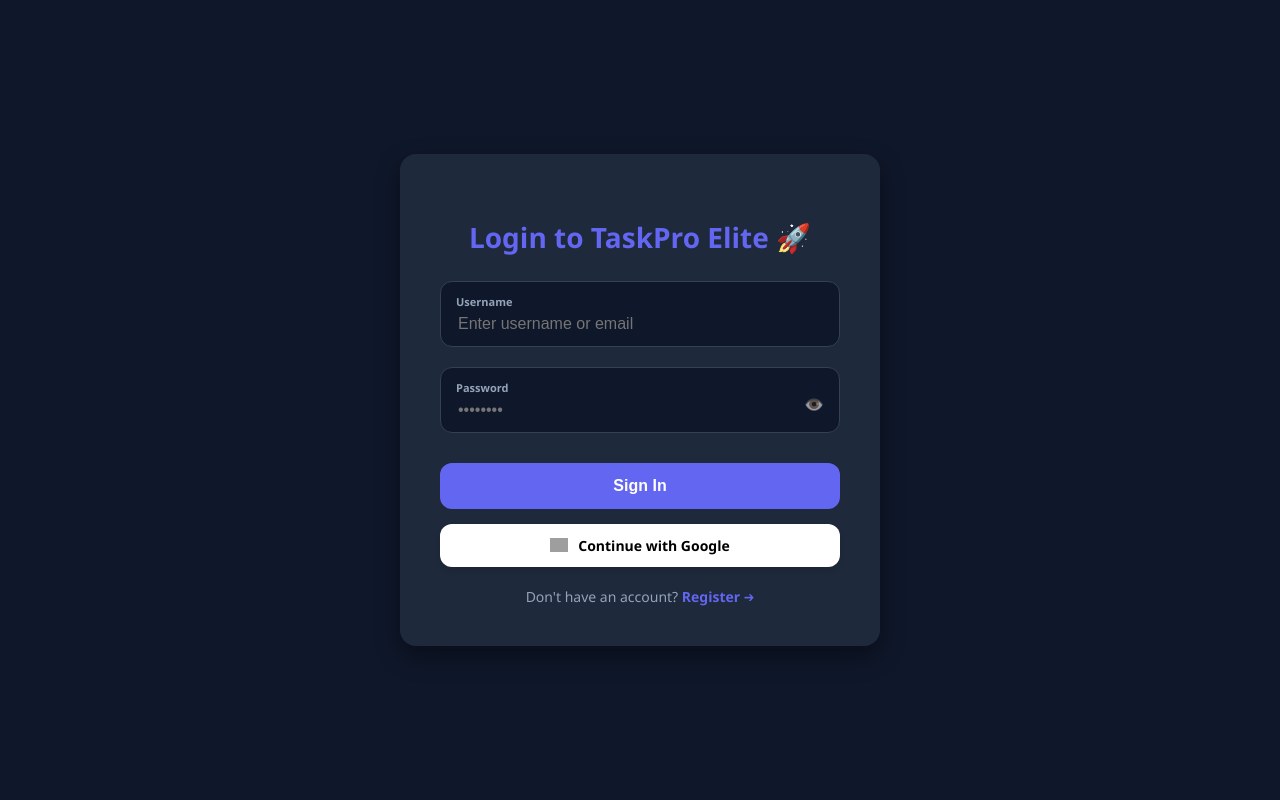
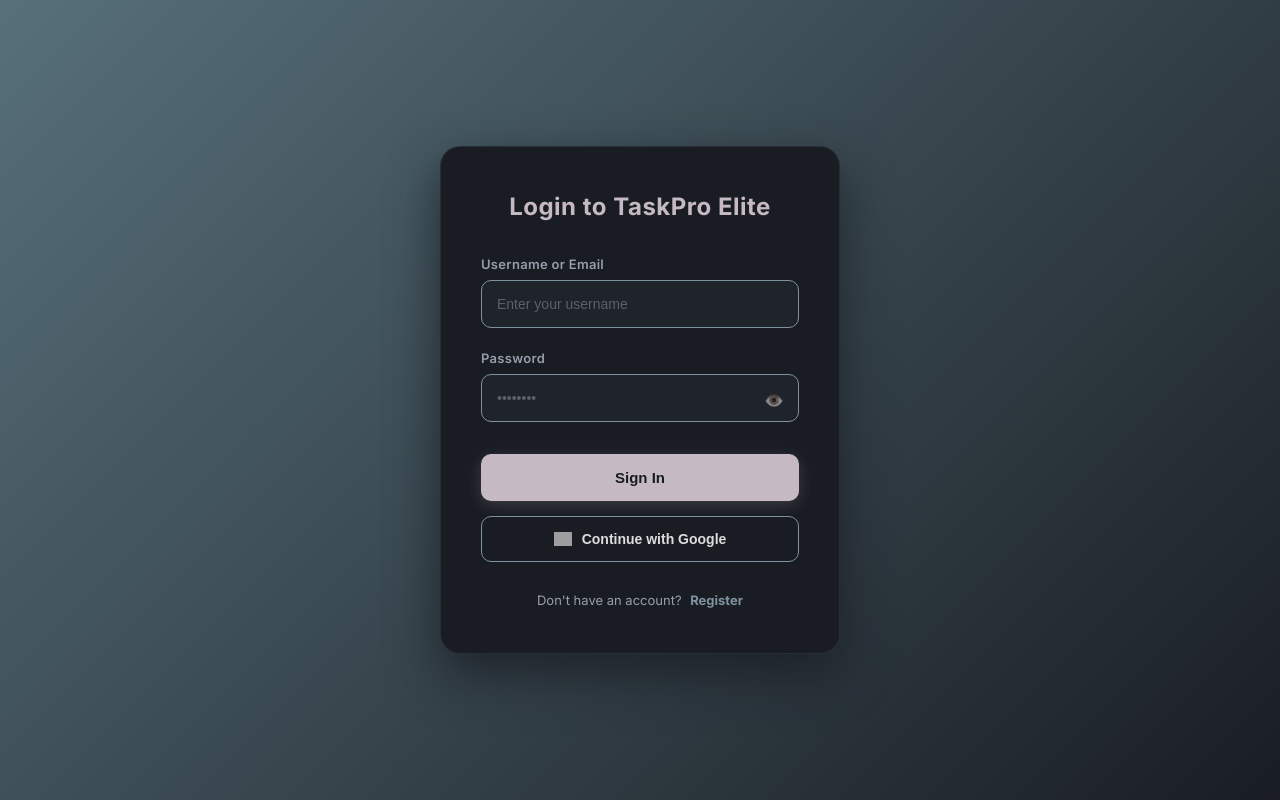
Before and after one commit to bhishmak529-sys/my-task-app, a Flask app: page /login in a window 1280 px wide. Run offline with Flask 3, Linux system fonts and the light colour scheme; grey boxes are pictures that could not be loaded.

Commit message:
Update login.html

```diff
--- a/templates/login.html
+++ b/templates/login.html
@@ -3,35 +3,189 @@
 <head>
     <meta charset="UTF-8">
     <meta name="viewport" content="width=device-width, initial-scale=1.0">
-    <title>TaskPro Elite - Login</title>
+    <title>Login - TaskPro Elite</title>
+    <link href="https://fonts.googleapis.com/css2?family=Inter:wght@400;500;600;700&display=swap" rel="stylesheet">
     <style>
-        body { font-family: 'Segoe UI', Tahoma, Geneva, Verdana, sans-serif; background: #0f172a; color: white; display: flex; justify-content: center; align-items: center; height: 100vh; margin: 0; }
-        .login-card { background: #1e293b; padding: 40px; border-radius: 16px; box-shadow: 0 10px 25px rgba(0,0,0,0.4); width: 100%; max-width: 400px; text-align: center; }
-        h2 { margin-bottom: 25px; font-size: 28px; font-weight: bold; color: #6366f1; }
-        .input-box { background: #0f172a; border: 1px solid #334155; border-radius: 12px; padding: 12px 15px; margin-bottom: 20px; text-align: left; position: relative; }
-        label { font-size: 11px; color: #94a3b8; font-weight: bold; display: block; }
-        input { width: 85%; background: transparent; border: none; color: white; font-size: 16px; outline: none; margin-top: 5px; }
-        .btn-submit { background: #6366f1; color: white; border: none; padding: 14px; border-radius: 12px; width: 100%; font-size: 16px; font-weight: bold; cursor: pointer; transition: 0.2s; margin-top: 10px; }
-        .btn-submit:hover { background: #4f46e5; }
-        .pwd-toggle { position: absolute; right: 15px; top: 50%; transform: translateY(-30%); cursor: pointer; opacity: 0.6; font-size: 16px; user-select: none; }
-        .pwd-toggle:hover { opacity: 1; }
-        .link-text { margin-top: 20px; font-size: 14px; color: #94a3b8; display: block; text-decoration: none; }
-        .link-text span { color: #6366f1; font-weight: bold; }
+        /* 🎨 PREMIUM MUTED ELEGANCE PALETTE */
+        :root {
+            --color-1: #191D23; /* Deep Charcoal */
+            --color-2: #57707A; /* Muted Teal */
+            --color-3: #7E919F; /* Slate Blue */
+            --color-4: #979DAB; /* Lavender Grey */
+            --color-5: #C5BAC4; /* Dusty Mauve */
+            --color-6: #DEDCDC; /* Off-White */
+        }
 
-        /* 🌟 NAYA: Google Button Styling */
-        .btn-google { background: white; color: #000; display: flex; align-items: center; justify-content: center; gap: 10px; border-radius: 12px; padding: 12px; margin-top: 15px; text-decoration: none; font-weight: bold; font-size: 14px; box-shadow: 0 4px 6px rgba(0,0,0,0.1); transition: 0.3s; }
-        .btn-google:hover { background: #f8fafc; transform: translateY(-2px); }
+        body {
+            /* Soft gradient background for depth */
+            background: linear-gradient(135deg, var(--color-2), var(--color-1));
+            color: var(--color-6);
+            font-family: 'Inter', sans-serif;
+            display: flex;
+            justify-content: center;
+            align-items: center;
+            height: 100vh;
+            margin: 0;
+        }
 
-        /* Premium Toast Notification CSS */
-        .flash-container { position: fixed; top: 20px; right: 20px; z-index: 9999; display: flex; flex-direction: column; gap: 10px; }
-        .flash-alert { min-width: 250px; padding: 15px 20px; border-radius: 8px; background: #1e293b; color: white; box-shadow: 0 10px 30px rgba(0,0,0,0.5); border-left: 5px solid #6366f1; animation: slideIn 0.4s ease forwards; font-weight: bold; }
-        .alert-success { border-left-color: #10b981; }
-        .alert-error { border-left-color: #ef4444; }
-        .alert-info { border-left-color: #3b82f6; }
-        @keyframes slideIn { from { transform: translateX(100%); opacity: 0; } to { transform: translateX(0); opacity: 1; } }
+        .auth-card {
+            background-color: var(--color-1);
+            padding: 45px 40px;
+            border-radius: 20px;
+            width: 100%;
+            max-width: 400px;
+            box-shadow: 0 20px 50px rgba(25, 29, 35, 0.8);
+            border: 1px solid rgba(126, 145, 159, 0.15); /* Subtle slate border */
+            box-sizing: border-box;
+        }
+
+        .auth-card h2 {
+            text-align: center;
+            margin-top: 0;
+            margin-bottom: 35px;
+            color: var(--color-5); /* Dusty Mauve for an elegant title */
+            letter-spacing: 0.5px;
+            font-weight: 700;
+        }
+
+        .input-group {
+            margin-bottom: 22px;
+            position: relative;
+        }
+
+        .input-group label {
+            display: block;
+            font-size: 13px;
+            font-weight: 600;
+            margin-bottom: 8px;
+            color: var(--color-4);
+            letter-spacing: 0.3px;
+        }
+
+        .input-field {
+            width: 100%;
+            padding: 15px;
+            background-color: rgba(87, 112, 122, 0.08); /* Very subtle tint */
+            border: 1px solid var(--color-3);
+            border-radius: 10px;
+            color: var(--color-6);
+            font-size: 14px;
+            outline: none;
+            box-sizing: border-box;
+            transition: all 0.3s ease;
+        }
+
+        .input-field::placeholder {
+            color: rgba(151, 157, 171, 0.5); /* Faded color-4 */
+        }
+
+        .input-field:focus {
+            border-color: var(--color-5);
+            box-shadow: 0 0 0 3px rgba(197, 186, 196, 0.15);
+            background-color: rgba(87, 112, 122, 0.12);
+        }
+
+        .pwd-toggle-eye {
+            position: absolute;
+            right: 15px;
+            top: 40px;
+            cursor: pointer;
+            opacity: 0.5;
+            transition: 0.2s;
+            color: var(--color-6);
+        }
+        .pwd-toggle-eye:hover {
+            opacity: 1;
+            color: var(--color-5);
+        }
+
+        .btn-primary {
+            width: 100%;
+            padding: 15px;
+            background-color: var(--color-5); /* Dusty Mauve Action Button */
+            color: var(--color-1); /* Dark text for contrast */
+            border: none;
+            border-radius: 10px;
+            font-size: 15px;
+            font-weight: 700;
+            cursor: pointer;
+            transition: all 0.3s ease;
+            margin-bottom: 15px;
+            margin-top: 10px;
+            box-shadow: 0 4px 15px rgba(197, 186, 196, 0.2);
+        }
+
+        .btn-primary:hover {
+            background-color: var(--color-6);
+            transform: translateY(-2px);
+            box-shadow: 0 6px 20px rgba(222, 220, 220, 0.3);
+        }
+
+        .btn-google {
+            width: 100%;
+            padding: 14px;
+            background-color: transparent;
+            color: var(--color-6);
+            border: 1px solid var(--color-3);
+            border-radius: 10px;
+            font-size: 14px;
+            font-weight: 600;
+            cursor: pointer;
+            display: flex;
+            justify-content: center;
+            align-items: center;
+            gap: 10px;
+            transition: all 0.3s ease;
+        }
+
+        .btn-google:hover {
+            background-color: rgba(126, 145, 159, 0.15);
+            border-color: var(--color-4);
+        }
+
+        .btn-google img {
+            width: 18px;
+        }
+
+        .redirect-link {
+            text-align: center;
+            margin-top: 30px;
+            font-size: 13px;
+            color: var(--color-4);
+        }
+
+        .redirect-link a {
+            color: var(--color-3);
+            text-decoration: none;
+            font-weight: 700;
+            transition: color 0.2s;
+            margin-left: 5px;
+        }
+
+        .redirect-link a:hover {
+            color: var(--color-5);
+            text-decoration: underline;
+        }
+
+        .flash-container { position: fixed; top: 20px; right: 20px; z-index: 9999; }
+        .flash-alert {
+            padding: 15px 20px;
+            border-radius: 10px;
+            background: var(--color-1);
+            color: var(--color-6);
+            box-shadow: 0 10px 30px rgba(0,0,0,0.4);
+            border-left: 4px solid var(--color-5);
+            margin-bottom: 10px;
+            font-weight: 600;
+            font-size: 14px;
+            border-top: 1px solid rgba(255,255,255,0.05);
+            border-right: 1px solid rgba(255,255,255,0.05);
+            border-bottom: 1px solid rgba(255,255,255,0.05);
+        }
     </style>
 </head>
 <body>
+
     {% with messages = get_flashed_messages(with_categories=true) %}
       {% if messages %}
         <div class="flash-container" id="fc">
@@ -43,43 +197,43 @@
       {% endif %}
     {% endwith %}
 
-    <div class="login-card">
-        <h2>Login to TaskPro Elite 🚀</h2>
+    <div class="auth-card">
+        <h2>Login to TaskPro Elite</h2>
 
         <form action="/login" method="POST">
-            <div class="input-box">
-                <label>Username</label>
-                <input type="text" name="username" placeholder="Enter username or email" required>
+            <div class="input-group">
+                <label>Username or Email</label>
+                <input type="text" name="username" class="input-field" placeholder="Enter your username" required>
             </div>
 
-            <div class="input-box">
+            <div class="input-group">
                 <label>Password</label>
-                <input type="password" id="login_password" name="password" placeholder="••••••••" required>
-                <span class="pwd-toggle" onclick="toggleLoginPassword()">👁️</span>
+                <input type="password" name="password" id="pwd-input" class="input-field" placeholder="••••••••" required>
+                <span class="pwd-toggle-eye" onclick="togglePwd()">👁️</span>
             </div>
 
-            <button type="submit" class="btn-submit">Sign In</button>
+            <button type="submit" class="btn-primary">Sign In</button>
         </form>
 
-        <!-- 🌟 NAYA: Google Login Button -->
-        <a href="/login/google" class="btn-google">
-            <img src="https://upload.wikimedia.org/wikipedia/commons/c/c1/Google_%22G%22_logo.svg" alt="Google" style="width: 18px;">
-            Continue with Google
+        <a href="/login/google" style="text-decoration: none;">
+            <button class="btn-google">
+                <img src="https://upload.wikimedia.org/wikipedia/commons/c/c1/Google_%22G%22_logo.svg" alt="Google">
+                Continue with Google
+            </button>
         </a>
 
-        <a href="/register" class="link-text">Don't have an account? <span>Register ➔</span></a>
+        <div class="redirect-link">
+            Don't have an account? <a href="/register">Register</a>
+        </div>
     </div>
 
     <script>
-        function toggleLoginPassword() {
-            const pwdField = document.getElementById('login_password');
-            const eyeIcon = event.target;
-            if (pwdField.type === "password") {
-                pwdField.type = "text";
-                eyeIcon.innerText = "🙈";
+        function togglePwd() {
+            const pwd = document.getElementById('pwd-input');
+            if (pwd.type === 'password') {
+                pwd.type = 'text';
             } else {
-                pwdField.type = "password";
-                eyeIcon.innerText = "👁️";
+                pwd.type = 'password';
             }
         }
     </script>
```
